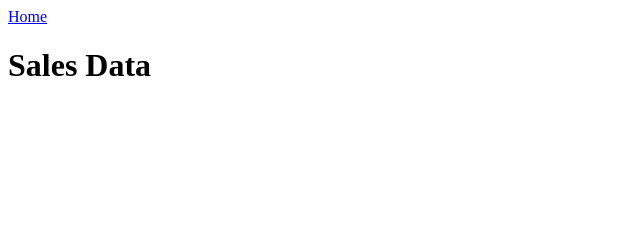
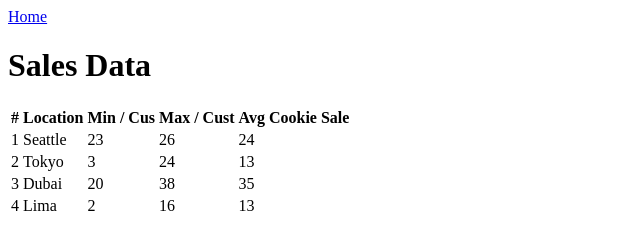
Before and after one commit to CodeFellows-work/DabblingWithGatsby, a Gatsby site: page /salesData in a window 1280 px wide. Shown: the whole page, without its empty margins (0-640 px from the left). Built offline with nearby package versions, Linux system fonts and the light colour scheme; Gatsby itself is replaced by a stand-in of ours.

Commit message:
added data for salesData component

```diff
--- a/src/pages/Locations.js
+++ b/src/pages/Locations.js
@@ -1,3 +1,4 @@
+
 const Locations =
     [
         {
@@ -6,7 +7,26 @@ const Locations =
             max: 26,
             avg: 6.3
         },
+        {
+            location: 'Tokyo',
+            min: 3,
+            max: 24,
+            avg: 1.2
+        },
+        {
+            location: 'Dubai',
+            min: 20,
+            max: 38,
+            avg: 2.3
+        },
+        {
+            location: 'Lima',
+            min: 2,
+            max: 16,
+            avg: 4.6
+        },
 
     ]
 
+
 export default Locations;
--- a/src/pages/index.js
+++ b/src/pages/index.js
@@ -30,8 +30,6 @@ const codeStyles = {
 
 
 
-
-
 // markup
 const IndexPage = () => {
   return (
--- a/src/pages/salesData.js
+++ b/src/pages/salesData.js
@@ -14,18 +14,20 @@ console.log(importLoc);
 
 
 
+
 const SalesData = () => {
+
     return(
         <>
         <Link to="/">Home</Link>
         <h1>Sales Data</h1>
 
-        {/* <Table responsive="sm">
+        <Table responsive="sm">
     <thead>
       <tr>
         <th>#</th>
         <th>Location</th>
-        <th>Min / Cust</th>
+        <th>Min / Cus</th>
         <th>Max / Cust</th>
         <th>Avg Cookie Sale</th>
       </tr>
@@ -33,27 +35,34 @@ const SalesData = () => {
     <tbody>
         <tr>
         <td>1</td>
-        <td>Table cell</td>
-        <td>Table cell</td>
-        <td>Table cell</td>
-        <td>Table cell</td>
+        <td>{importLoc[0].location}</td>
+        <td>{importLoc[0].min}</td>
+        <td>{importLoc[0].max}</td>
+        <td>{randCustNum(importLoc[0].min,importLoc[0].max)}</td>
       </tr>
       <tr>
         <td>2</td>
-        <td>Table cell</td>
-        <td>Table cell</td>
-        <td>Table cell</td>
-        <td>Table cell</td>
+        <td>{importLoc[1].location}</td>
+        <td>{importLoc[1].min}</td>
+        <td>{importLoc[1].max}</td>
+        <td>{randCustNum(importLoc[1].min,importLoc[1].max)}</td>
       </tr>
       <tr>
-        <td>3</td>
-        <td>Table cell</td>
-        <td>Table cell</td>
-        <td>Table cell</td>
-        <td>Table cell</td>
+      <td>3</td>
+        <td>{importLoc[2].location}</td>
+        <td>{importLoc[2].min}</td>
+        <td>{importLoc[2].max}</td>
+        <td>{randCustNum(importLoc[2].min,importLoc[2].max)}</td>
+      </tr>
+      <tr>
+      <td>4</td>
+        <td>{importLoc[3].location}</td>
+        <td>{importLoc[3].min}</td>
+        <td>{importLoc[3].max}</td>
+        <td>{randCustNum(importLoc[3].min,importLoc[3].max)}</td>
       </tr>
     </tbody>
-  </Table> */}
+  </Table>
         </>
 
     )
```
Lines whose indentation alone changed are shown as unchanged.
